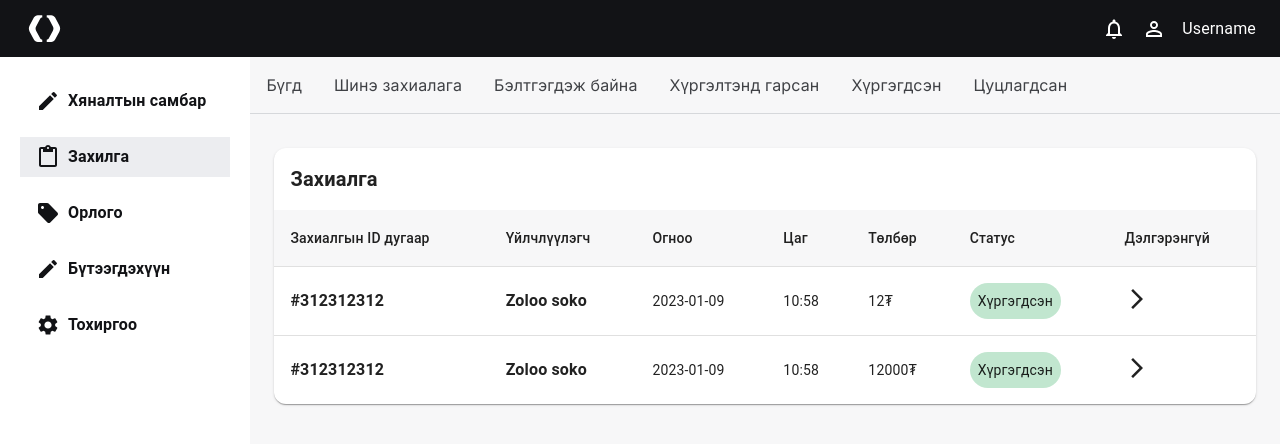
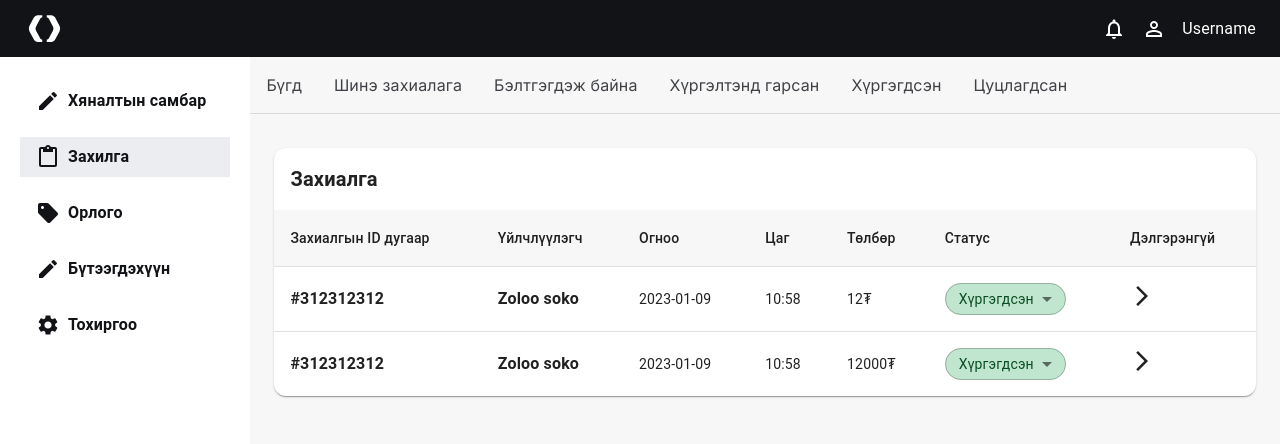
Before and after one commit to Leap1b-23-24/Team-1, a Next.js app in the folder front/: page /dashboard/orderPage in a window 1280 px wide. Shown: the top 444 px of the page. Built offline with nearby package versions, Linux system fonts and the light colour scheme.

Commit message:
tablestatus

```diff
--- a/front/package.json
+++ b/front/package.json
@@ -15,6 +15,7 @@
     "@mui/joy": "^5.0.0-beta.30",
     "@mui/material": "^5.15.12",
     "@mui/styled-engine-sc": "^6.0.0-alpha.17",
+    "@types/express": "^4.17.21",
     "axios": "^1.6.8",
     "next": "14.1.3",
     "react": "^18",
--- a/front/src/components/ProductComponents/OrderTable.tsx
+++ b/front/src/components/ProductComponents/OrderTable.tsx
@@ -8,9 +8,37 @@ import TableContainer from "@mui/material/TableContainer";
 import TableHead from "@mui/material/TableHead";
 import TableRow from "@mui/material/TableRow";
 import Paper from "@mui/material/Paper";
-import { Stack, Typography } from "@mui/material";
+import {
+  MenuItem,
+  Select,
+  SelectChangeEvent,
+  Stack,
+  Typography,
+} from "@mui/material";
 import { useRouter } from "next/navigation";
 import { ArrowForwardIosOutlined } from "@mui/icons-material";
+const statusMap = {
+  delivered: {
+    backgroundColor: "#C1E6CF",
+    color: "#0A4E22",
+    title: "Хүргэгдсэн",
+  },
+  neworder: {
+    backgroundColor: "#FFFFFF",
+    color: "text.secondary",
+    title: "Шинэ захиалга",
+  },
+  ondelivery: {
+    backgroundColor: "#B7DDFF",
+    color: "#1890FF",
+    title: "Хүргэлтэнд гарсан",
+  },
+  inprogress: {
+    backgroundColor: "#ECEDF0",
+    color: "text.secondary",
+    title: "Бэлтгэгдэж байна",
+  },
+};
 
 function createData(
   OrderId: string,
@@ -44,6 +72,13 @@ const rows = [
 
 export default function BasicTable() {
   const router = useRouter();
+
+  const [status, setStatus] =
+    React.useState<keyof typeof statusMap>("delivered");
+
+  const handleChange = (event: SelectChangeEvent) => {
+    setStatus(event.target.value as keyof typeof statusMap);
+  };
   return (
     <TableContainer component={Paper} sx={{ borderRadius: "12px" }}>
       <Table sx={{ width: "100%" }} aria-label="simple table">
@@ -81,14 +116,28 @@ export default function BasicTable() {
               <TableCell>{row.addedTime}</TableCell>
               <TableCell>{row.payment}₮ </TableCell>
               <TableCell>
-                <Stack
-                  p={1}
-                  borderRadius={"24px"}
-                  width={"fit-content"}
-                  bgcolor={"#C1E6CF"}
+                <Select
+                  value={status}
+                  onChange={handleChange}
+                  sx={{
+                    borderRadius: "50px",
+                    backgroundColor:
+                      statusMap[status as keyof typeof statusMap]
+                        .backgroundColor,
+                    color: statusMap[status as keyof typeof statusMap].color,
+                    height: "32px",
+                    fontSize: "14px",
+                    fontWeight: "400",
+                  }}
                 >
-                  {row.status}
-                </Stack>
+                  {Object.keys(statusMap).map((item) => {
+                    return (
+                      <MenuItem key={item} value={item}>
+                        {statusMap[item as keyof typeof statusMap].title}
+                      </MenuItem>
+                    );
+                  })}
+                </Select>
               </TableCell>
               <TableCell
                 onClick={() =>
@@ -105,3 +154,136 @@ export default function BasicTable() {
     </TableContainer>
   );
 }
+
+// [12:45 PM] Baljinnyam Buyanjargal
+// "use client";
+
+// import {
+//   MenuItem,
+//   Select,
+//   SelectChangeEvent,
+//   Stack,
+//   Typography,
+// } from "@mui/material";
+// import { number } from "yup";
+// import ArrowForwardIosIcon from "@mui/icons-material/ArrowForwardIos";
+// import Link from "next/link";
+// import { useEffect, useState } from "react";
+
+// const statusMap = {
+//   delivered: {
+//     backgroundColor: "#C1E6CF",
+//     color: "#0A4E22",
+//     title: "Хүргэгдсэн",
+//   },
+//   neworder: {
+//     backgroundColor: "#FFFFFF",
+//     color: "text.secondary",
+//     title: "Шинэ захиалга",
+//   },
+//   ondelivery: {
+//     backgroundColor: "#B7DDFF",
+//     color: "#1890FF",
+//     title: "Хүргэлтэнд гарсан",
+//   },
+//   inprogress: {
+//     backgroundColor: "#ECEDF0",
+//     color: "text.secondary",
+//     title: "Бэлтгэгдэж байна",
+//   },
+// };
+
+// type OrderDetailsType = {
+//   orderID: string | number;
+//   name: string;
+//   user: string;
+//   date: string;
+//   time: number;
+//   price: number;
+//   s: string;
+// };
+// type IndexType = {
+//   index: number;
+// };
+
+// export const OrderDetails = (props: OrderDetailsType & IndexType) => {
+//   console.log(props);
+
+//   const { orderID, user, date, price, time, name, s } = props;
+
+//   const [status, setStatus] = useState<keyof typeof statusMap>("delivered");
+
+//   const handleChange = (event: SelectChangeEvent) => {
+//     setStatus(event.target.value as keyof typeof statusMap);
+//   };
+//   console.log(statusMap[status]);
+//   //   useEffect(() => {
+//   //     setStatus(s);
+//   //   }, []);
+//   return (
+//     <Stack
+//       direction={"row"}
+//       height={72}
+//       justifyContent={"center"}
+//       sx={{
+//         display: "grid",
+//         gridTemplateColumns: "5fr 5fr 3fr 3fr 3fr 5fr 4fr",
+//         gap: 1,
+//         borderBottom: 1,
+//         borderColor: "divider",
+//         fontSize: "14px",
+//         fontWeight: "400",
+//         color: "text.primary",
+//       }}
+//     >
+//       <Stack justifyContent={"center"} px={3}>
+//         {orderID}
+//       </Stack>
+//       <Stack justifyContent={"center"} height={"100%"}>
+//         <Typography fontSize={14} fontWeight={600}>
+//           {name}
+//         </Typography>
+//         <Typography fontSize={14} fontWeight={400} color={"text.secondary"}>
+//           {user}
+//         </Typography>
+//       </Stack>
+//       <Stack justifyContent={"center"}>{date}</Stack>
+//       <Stack justifyContent={"center"}>{time}</Stack>
+//       <Stack justifyContent={"center"}>
+//         {new Intl.NumberFormat().format(price) + "₮"}
+//       </Stack>
+//       <Stack justifyContent={"center"} width={"fit-content"}>
+//         <Select
+//           value={s}
+//           onChange={handleChange}
+//           sx={{
+//             borderRadius: "50px",
+//             backgroundColor:
+//               statusMap[s as keyof typeof statusMap].backgroundColor,
+//             color: statusMap[s as keyof typeof statusMap].color,
+//             height: "32px",
+//             fontSize: "14px",
+//             fontWeight: "400",
+//           }}
+//         >
+//           {Object.keys(statusMap).map((item) => {
+//             return (
+//               <MenuItem key={item} value={item}>
+//                 {statusMap[item as keyof typeof statusMap].title}
+//               </MenuItem>
+//             );
+//           })}
+//         </Select>
+//       </Stack>
+
+//       <Stack justifyContent={"center"} alignItems={"center"}>
+//         <Link href={"./"}>
+//           <ArrowForwardIosIcon
+//             fontSize="small"
+//             sx={{ color: "text.secondary" }}
+//           />
+//         </Link>
+//       </Stack>
+//     </Stack>
+//   );
+// };
```
Also changed, not shown: 1 other file (tests, documents, lock files or other folders).
